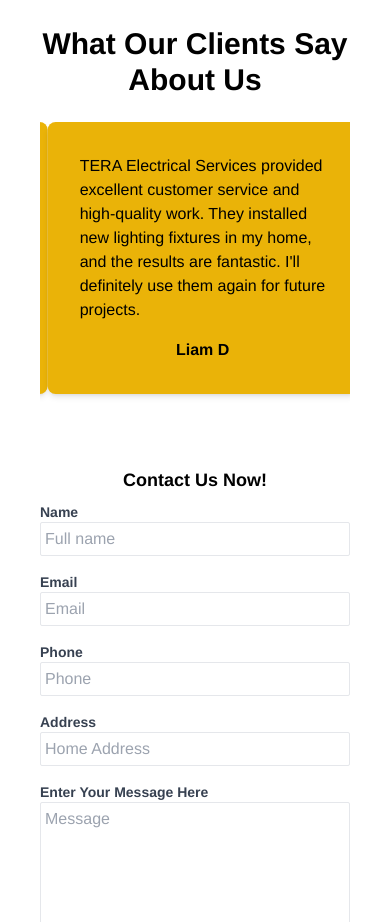
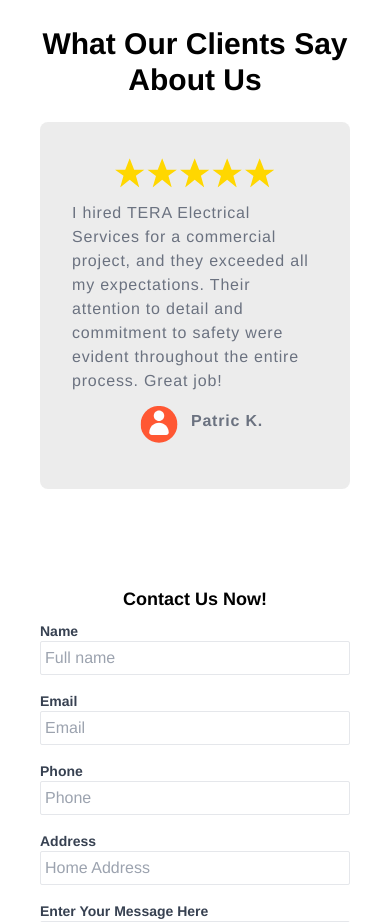
Before and after one commit to Mana12011207/TERA-electrical-services, a React (Create React App) app: page / in a window 390 px wide. Shown: the part 2200-3122 px from the top of the page. Built offline with nearby package versions, Linux system fonts and the light colour scheme; a web font is replaced by a local one.

Commit message:
Improve layout and visual consistency on the testimonials component

```diff
--- a/src/components/Testimonials.jsx
+++ b/src/components/Testimonials.jsx
@@ -2,27 +2,27 @@ import React, { useState, useEffect } from "react";
 
 const reviews = [
   {
-    name: "Jane H",
+    name: "Jane H.",
     review:
       "The team at TERA Electrical Services was outstanding! They were prompt, professional, and their work was top-notch. I had some complex wiring issues at my home, and they resolved everything quickly and efficiently. Highly recommended!",
   },
   {
-    name: "Patric K",
+    name: "Patric K.",
     review:
       "I hired TERA Electrical Services for a commercial project, and they exceeded all my expectations. Their attention to detail and commitment to safety were evident throughout the entire process. Great job!",
   },
   {
-    name: "Liam D",
+    name: "Liam D.",
     review:
       "TERA Electrical Services provided excellent customer service and high-quality work. They installed new lighting fixtures in my home, and the results are fantastic. I'll definitely use them again for future projects.",
   },
   {
-    name: "Ava M",
+    name: "Ava M.",
     review:
       "I had an emergency situation with my electrical system, and TERA Electrical Services responded quickly and resolved the issue in no time. Their quick response and expert handling of the situation were greatly appreciated.",
   },
   {
-    name: "John S",
+    name: "John S.",
     review:
       "The electricians from TERA were very knowledgeable and efficient. They helped us upgrade our electrical panel and made sure everything was up to code. I appreciate their professionalism and expertise.",
   },
@@ -38,7 +38,7 @@ function Testimonials() {
   useEffect(() => {
     const interval = setInterval(() => {
       nextSlide();
-    }, 3000);
+    }, 3500);
 
     return () => clearInterval(interval);
   }, []);
@@ -58,9 +58,19 @@ function Testimonials() {
             >
               {reviews.map((review, index) => (
                 <div key={index} className="flex-shrink-0 w-full">
-                  <div className="flex flex-col items-center p-8 bg-yellow-500 rounded-lg shadow-md ">
-                    <p className="">{review.review}</p>
-                    <p className="mt-4 font-bold text-center">{review.name}</p>
+                  <div className="flex flex-col items-center p-8 tracking-wider text-gray-500 rounded-lg bg-opacity-30 bg-secondaryAccent">
+                    <img
+                      src="assets/images/TestimonyStars.svg"
+                      alt="five star"
+                      className="mb-2"
+                    />
+                    <p className="tracking-wider">{review.review}</p>
+                    <div className="flex">
+                      <img src="assets/images/TestimonyIcon.svg" alt="" />
+                      <p className="mt-4 font-bold text-center">
+                        {review.name}
+                      </p>
+                    </div>
                   </div>
                 </div>
               ))}
--- a/src/pages/Home.jsx
+++ b/src/pages/Home.jsx
@@ -32,7 +32,7 @@ function Home() {
               Why We're the Best Choice
             </p>
 
-            <div className="w-full grid-cols-3 gap-6 py-8 mx-auto xl:grid max-w-7xl">
+            <div className="w-full grid-cols-3 gap-6 py-8 mx-auto md:grid max-w-7xl">
               {/* Experience and Expertices */}
               <WhyChooseUs
                 imgSrc="/assets/images/ExperienceAndExpertise.svg"
@@ -86,7 +86,7 @@ function WhyChooseUs({ imgSrc, altText, title, text, imgSrc2 }) {
         <img src={imgSrc2} alt="bulb-icon" className="animate-bounce" />
         <h3 className="mt-4 text-lg font-bold 3xl:text-3xl">{title}</h3>
       </div>
-      <p className="m-2 tracking-wide text-center text-gray-500 text-md">
+      <p className="m-2 tracking-wide text-center text-gray-500 text-md lg:text-lg">
         {text}
       </p>
     </div>
```
Also changed, not shown: public/assets/images/TestimonyIcon.svg (added), public/assets/images/TestimonyStars.svg.
